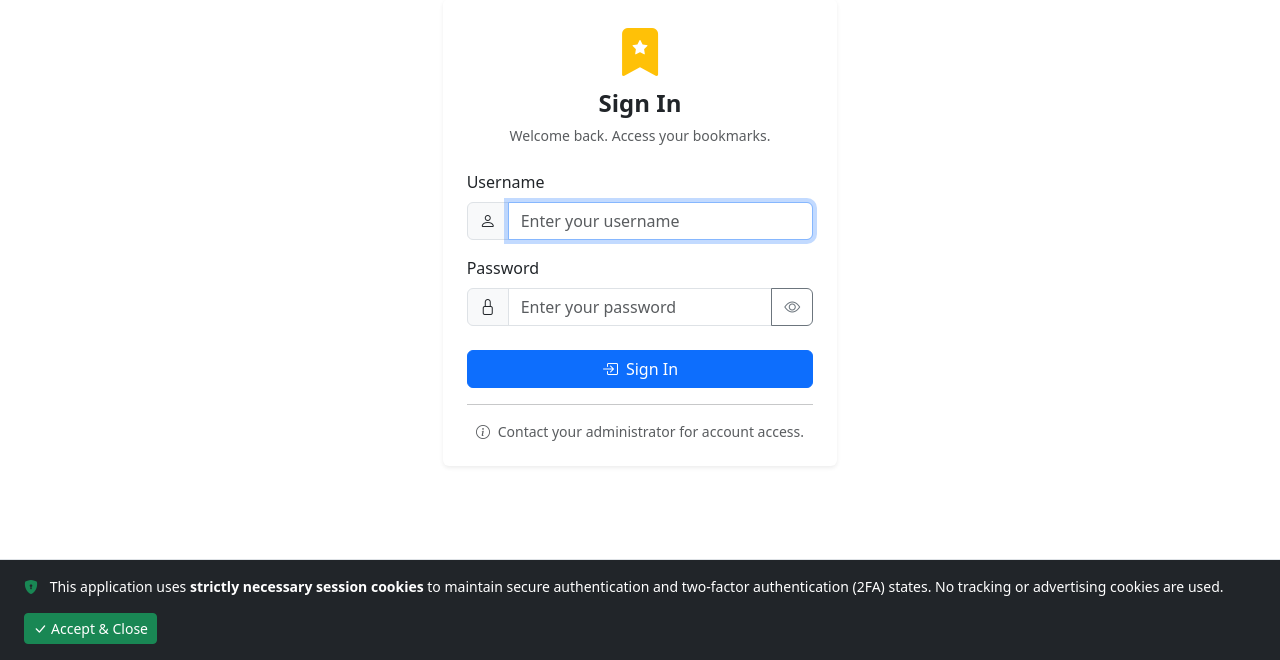
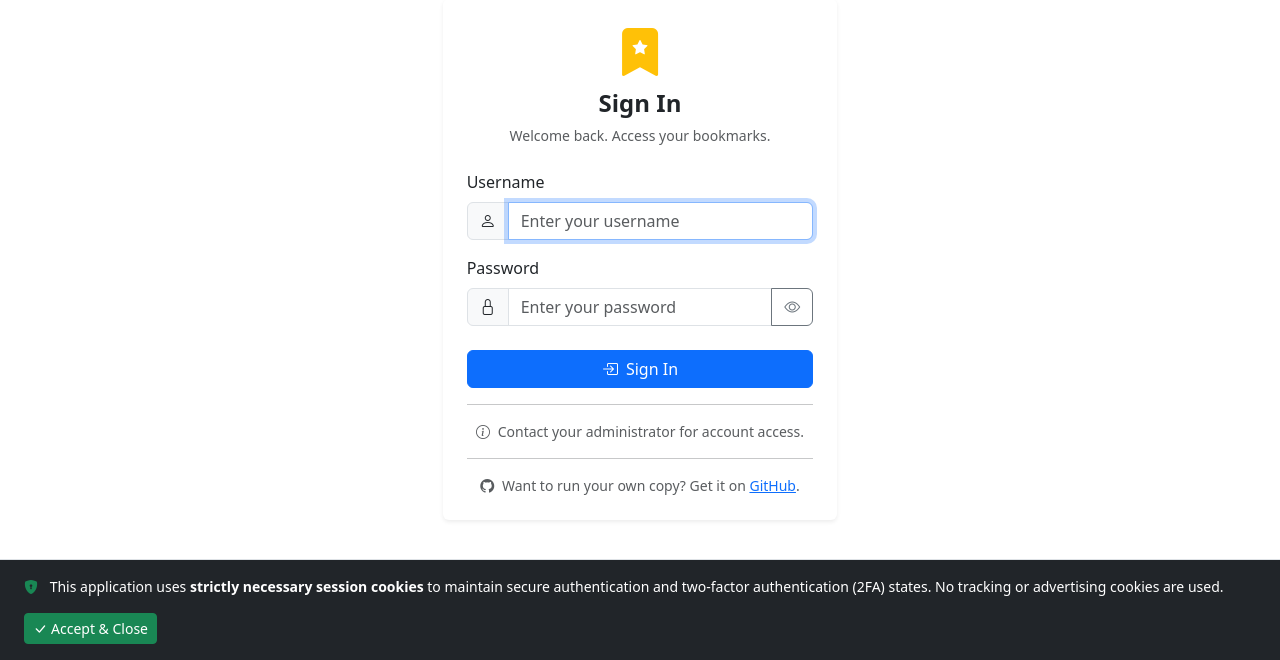
Before and after one commit to msfx07/secure-bookmark-manager, a Flask app: page /login in a window 1280 px wide. Shown: the part 140-800 px from the top of the page. Run offline with Flask 3, Linux system fonts and the light colour scheme; parts of the project's set-up code (start-up, migrations or seed data) failed here and were passed over.

Commit message:
feat: add GitHub repo link to login page

```diff
--- a/templates/login.html
+++ b/templates/login.html
@@ -44,6 +44,12 @@
           <i class="bi bi-info-circle me-1"></i>
           Contact your administrator for account access.
         </p>
+        <hr class="my-3">
+        <p class="text-center text-muted small mb-0">
+          <i class="bi bi-github me-1"></i>
+          Want to run your own copy? Get it on
+          <a href="https://github.com/msfx07/secure-bookmark-manager" target="_blank" rel="noopener noreferrer" class="fw-medium">GitHub</a>.
+        </p>
       </div>
     </div>
   </div>
```
